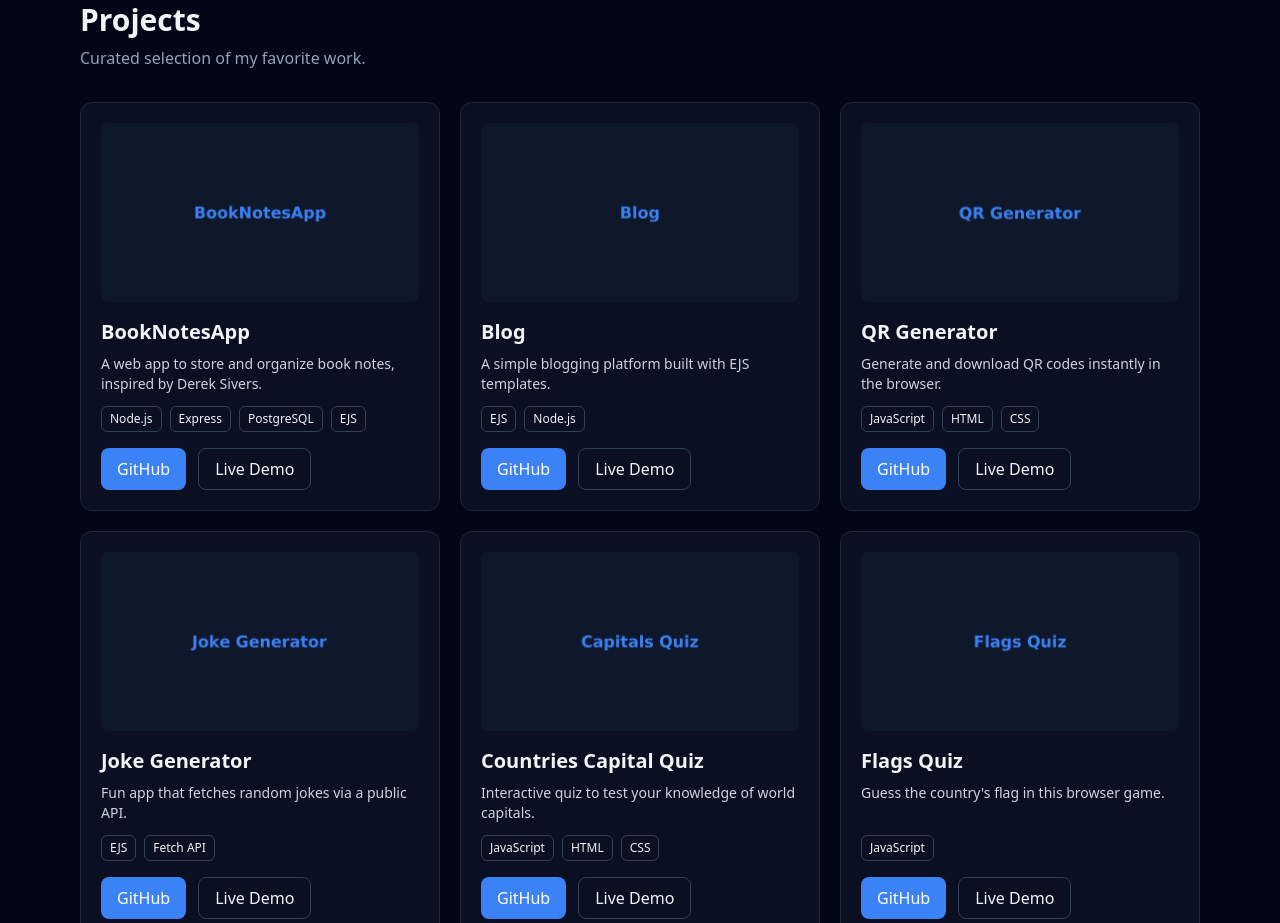
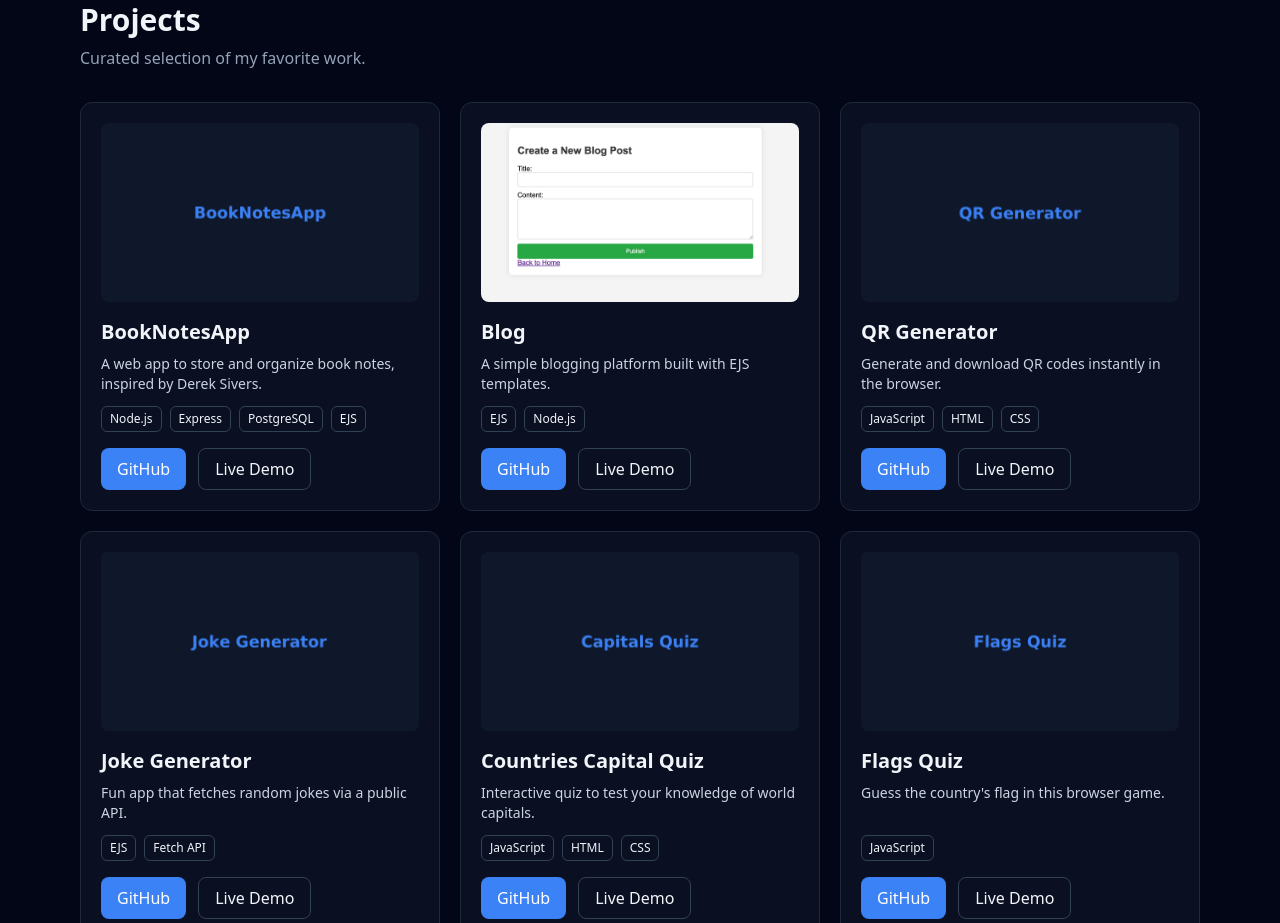
Before and after one commit to Benedicta-107/portfolio-for-benedicta, a React (Vite) app: page / in a window 1280 px wide. Shown: the part 840-1763 px from the top of the page. Built offline with nearby package versions, Linux system fonts and the light colour scheme.

Commit message:
Use Heroku DATABASE_URL + SSL and bind to PORT

```diff
--- a/src/data/projects.js
+++ b/src/data/projects.js
@@ -13,7 +13,7 @@ export const projects = [
     stack: ["EJS", "Node.js"],
     repo: "https://github.com/Benedicta-107/Blog",
     demo: "https://my-blog-website-7c9f91b94e28.herokuapp.com/new",
-    image: "/src/assets/mock-blog.png"
+    image: "/src/assets/blog-site-screen shot.png"
   },
   {
     title: "QR Generator",
```
Also changed, not shown: src/assets/blog-site-screen shot.png (added).
